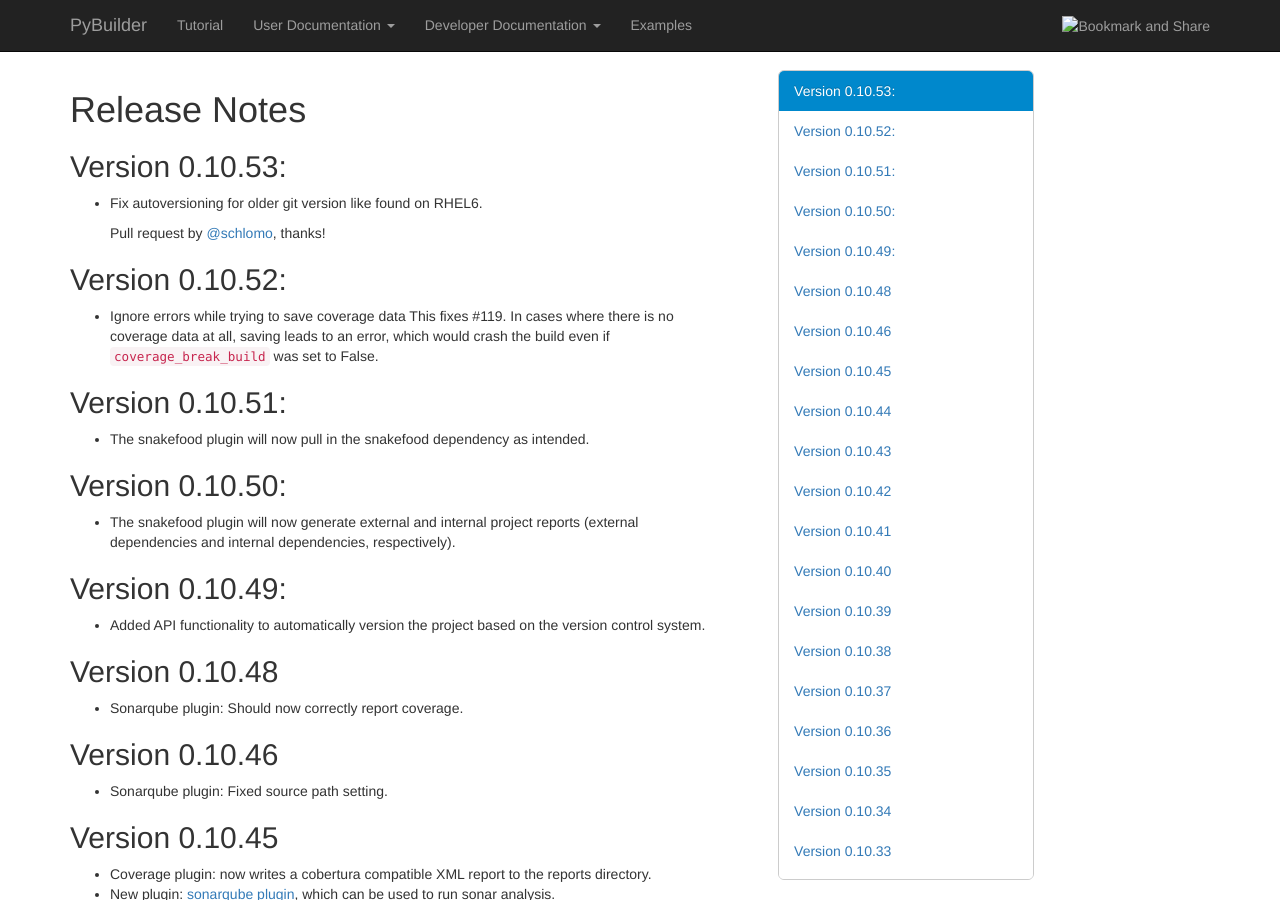
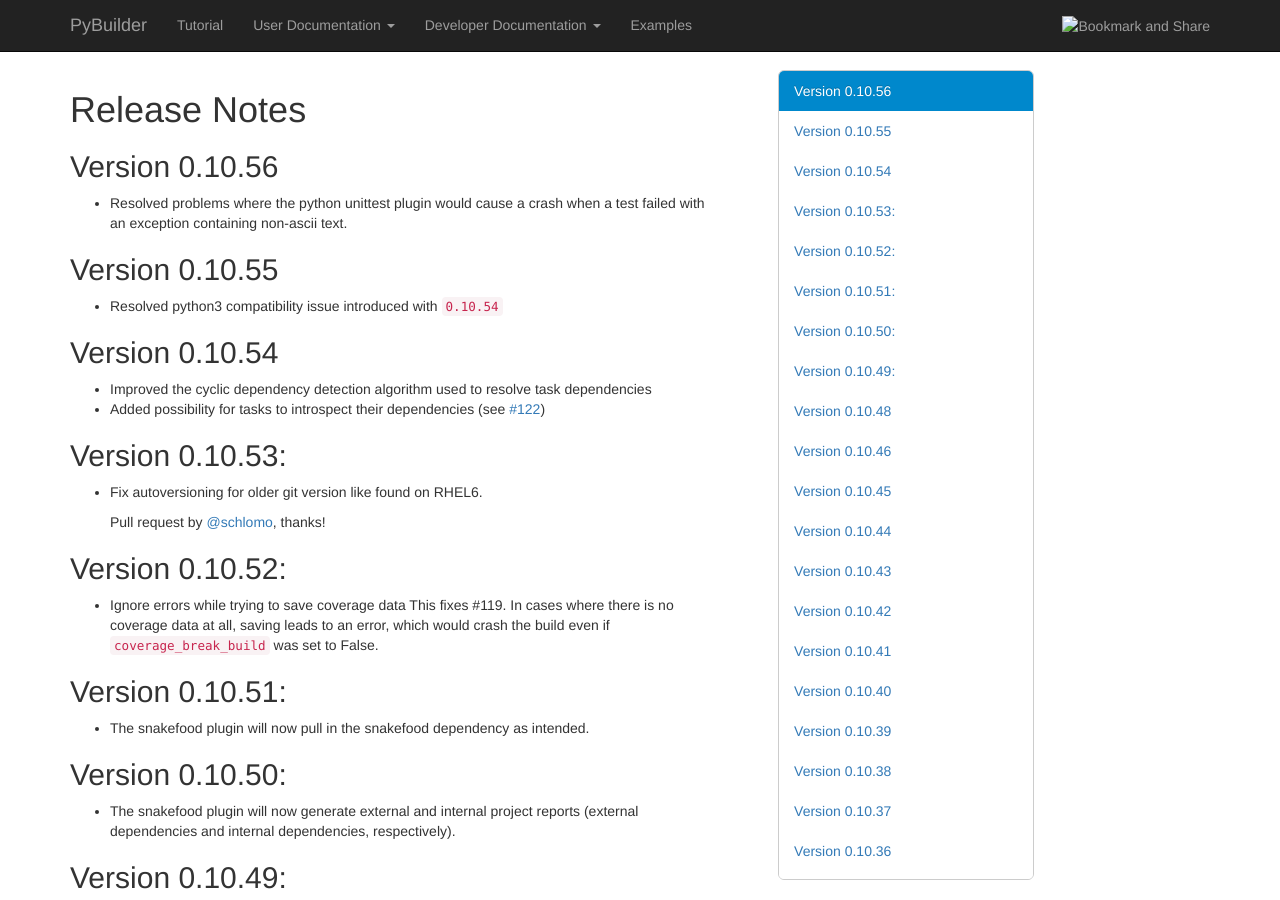
Before and after one commit to pybuilder/pybuilder.github.io, a Jekyll site: the page built from releasenotes/index.md, in a window 1280 px wide and 900 px high. Built offline with Jekyll 4.4.1, drawn with Linux system fonts in a browser that asks for light colours; nearby versions of some CDN libraries.

Commit message:
Update index.md

```diff
--- a/releasenotes/index.md
+++ b/releasenotes/index.md
@@ -4,6 +4,16 @@
 ---
 
 # Release Notes
+
+## Version 0.10.56
+* Resolved problems where the python unittest plugin would cause a crash when a test failed with an exception containing non-ascii text.
+
+## Version 0.10.55
+* Resolved python3 compatibility issue introduced with `0.10.54`
+
+## Version 0.10.54
+* Improved the cyclic dependency detection algorithm used to resolve task dependencies
+* Added possibility for tasks to introspect their dependencies (see [#122](https://github.com/pybuilder/pybuilder/issues/122))
 
 ## Version 0.10.53:
 *  Fix autoversioning for older git version like found on RHEL6.
```
